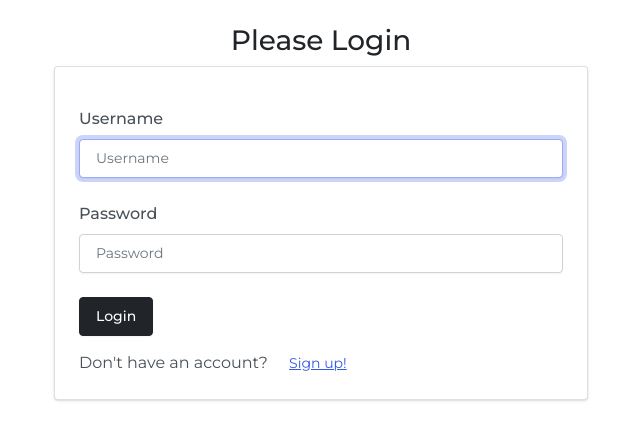
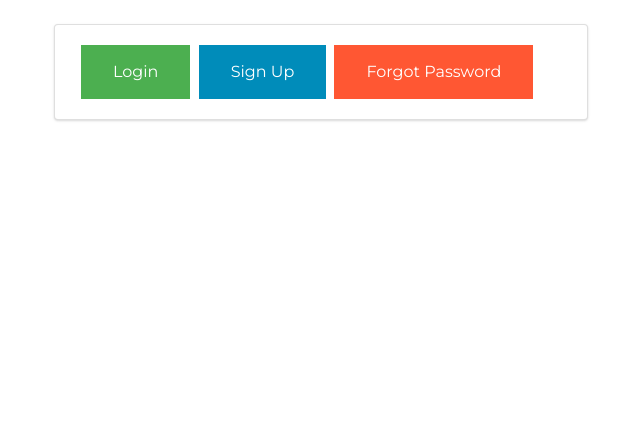
Before and after one commit to darshcloud/EatWellLiveWell-CalorieTrackerApp, a Django app: page / in a window 1280 px wide. Shown: the part 67-507 px from the top of the page, without its empty margins (319-959 px from the left). Run offline with Django 3.2, Linux system fonts and the light colour scheme; parts of the project's set-up code (start-up, migrations or seed data) failed here and were passed over; some libraries are stand-ins or nearby versions.

Commit message:
Enable Token Authorization using cognito

```diff
--- a/calorietrackerapp/views.py
+++ b/calorietrackerapp/views.py
@@ -19,21 +19,35 @@ from .forms import FoodForm, ImageForm
 def index(request):
     return foodlist(request)
 
-def index1(request):
-    # print("I'm in!")
+def login_v(request):
     try:
         code = request.GET.get('code')
-        # print(code)
+        print(code)
         userData = getTokens(code)
         print(userData)
         context = {'name': userData['name'],
                     'email': userData['email'],
+                    'token': userData['token'],
                     'status': 1,}
         print(context)
-        response = render(request, 'core/index.html' , context)
+        try:
+            user = User.objects.create_user(context['name'], context['email'], context['token'])
+            user.save()
+        except Exception:
+            pass
+        try:
+            user = authenticate(request, username=context['name'], password=context['token'])
+        except Exception:
+            pass
+        response = render(request, 'login.html' , context)
         response.set_cookie('sessiontoken', userData['id_token'], max_age=60*60*24, httponly=True)
-
-        return response
+        if user is not None:
+            login(request, user)
+            return HttpResponseRedirect(reverse('food_list'))
+        else:
+            return render(request, 'login.html', {
+                'message': 'Incorrect username/password combination'
+            })
     except Exception as e:
         token = getSession(request)
         if token is not None:
@@ -42,41 +56,16 @@ def index1(request):
                     'email': userData['email'],
                     'status': 1,}
             print(context)
-            render(request, 'core/index.html' , context)
+            render(request, 'login.html' , context)
 
         print("No code")
-        return render(request, 'core/index.html', {'status': 0})
-
-
-def login_v(request):
-    if request.method == 'POST':
-        username = request.POST['username']
-        password = request.POST['password']
-        if username == "" or password == "":
-            return render(request, 'login.html', {
-                'message': 'Username/Password cannot be empty'
-            })
-        user = authenticate(request, username=username, password=password)
-        if user is not None:
-            login(request, user)
-            return HttpResponseRedirect(reverse('food_list'))
-        else:
-            return render(request, 'login.html', {
-                'message': 'Incorrect username/password combination'
-            })
-    else:
-        return render(request, 'login.html',  {
-        })
-
+        return render(request, 'login.html', {'status': 0})
 
 def logout_v(request):
     logout(request)
+    response =  render(request, 'login.html', {'status': 0})
+    response.delete_cookie('sessiontoken')
     return HttpResponseRedirect(reverse('login'))
-
-def signout(request):
-    response =  render(request, 'core/index.html', {'status': 0})
-    response.delete_cookie('sessiontoken')
-    return response
 
 
 def register(request):
@@ -278,6 +267,7 @@ def Food_log_mdldelete(request, food_id):
     return render(request, 'food_log_delete.html', {
         'categories': Food_Cat.objects.all()
     })
+
 def getTokens(code):
     TOKEN_ENDPOINT = config('TOKEN_ENDPOINT')
     REDIRECT_URI = config('REDIRECT_URI')
@@ -297,23 +287,20 @@ def getTokens(code):
         'code': code,
         'redirect_uri': REDIRECT_URI,
     }
-    # print(body)
+    print(body)
     response = requests.post(TOKEN_ENDPOINT, data=body, headers=headers)
     # print("response", response)
     id_token = response.json()['id_token']
-    # print("id_token", id_token)
     userData = decode_jwt.lambda_handler({'token':id_token}, None)
-    # print("userData", userData)
     if not userData:
         return False
     user = {
         'id_token': id_token,
         'name': userData['cognito:username'],
-        'email': userData['email']
+        'email': userData['email'],
+        'token': userData['sub']
     }
-    # print(user)
     return user
-
 
 def getSession(request):
     try:
--- a/templates/base.html
+++ b/templates/base.html
@@ -87,7 +87,7 @@
                         </li>
                         {% else %}
                         <li class='nav-item'>
-                            <a class='nav-link' href="https://cmpe281-project2.auth.us-west-1.amazoncognito.com/login?client_id=18pmb9afs78aolglp18a805sga&response_type=code&scope=phone+email+openid+aws.cognito.signin.user.admin+profile&redirect_uri=http://localhost:8000/">
+                            <a class='nav-link' href="https://cmpe281-project2.auth.us-west-1.amazoncognito.com/login?client_id=18pmb9afs78aolglp18a805sga&response_type=code&scope=phone+email+openid+aws.cognito.signin.user.admin+profile&redirect_uri=http://localhost:8000/login">
                                 <i class='fas fa-sign-in-alt'></i> Log In
                             </a>
                         </li>
--- a/templates/login.html
+++ b/templates/login.html
@@ -22,6 +22,23 @@
     <!-- Custom styles -->
     <link href='{% static "css/styles.css" %}' rel='stylesheet'>
 </head>
+<style>
+    .button {
+      border: none;
+      color: white;
+      padding: 15px 32px;
+      text-align: center;
+      text-decoration: none;
+      display: inline-block;
+      font-size: 16px;
+      margin: 4px 2px;
+      cursor: pointer;
+    }
+
+    .button1 {background-color: #4CAF50;} /* Green */
+    .button2 {background-color: #008CBA;} /* Blue */
+    .button3 {background-color: #FF5733;} /* Red */
+</style>
 
 
 {% block script %}
@@ -49,56 +66,22 @@
 
 <div class='py-4 mt-auto'>
     <div class='container px-4'>
-        <div class='d-flex justify-content-center'>
-            <h3>Please Login</h3>
-        </div>
-
         <div class='row'>
             <div class='col-lg-6 offset-lg-3'>
                 <div class='card bg-secondary mb-3'>
                     <div class='card-body'>
-
-                        <div class='form-group'>
-
-                            <form action="{% url 'login' %}" method='post'>
-                                {% csrf_token %}
-                                <div class='form-group'>
-                                    <label for='inputUsername' class='form-label mt-4'>
-                                        Username
-                                    </label>
-                                    <input type='text' name='username' class='form-control' id='inputUsername'
-                                           placeholder='Username' autofocus>
-                                </div>
-
-                                <div class='form-group'>
-                                    <label for='inputPassword1' class='form-label mt-4'>
-                                        Password
-                                    </label>
-                                    <input type='password' name='password' class='form-control' id='inputPassword1'
-                                           placeholder='Password'>
-                                </div>
-
-                                <div class='form-group mt-4'>
-                                    <button type='submit' class='btn btn-dark'>
-                                        Login
-                                    </button>
-                                </div>
-                            </form>
-
-                            <div class='mt-2'>
-                                Don't have an account? <a href="https://cmpe281-project2.auth.us-west-1.amazoncognito.com/login?client_id=18pmb9afs78aolglp18a805sga&response_type=code&scope=phone+email+openid+aws.cognito.signin.user.admin+profile&redirect_uri=http://localhost:8000/" type='btn btn-dark'
-                                                          class='btn btn-link'>
-                                Sign up!
-                            </a>
-                            </div>
+                            <a class="button button1" href="https://cmpe281-project2.auth.us-west-1.amazoncognito.com/login?client_id=18pmb9afs78aolglp18a805sga&response_type=code&scope=phone+email+openid+aws.cognito.signin.user.admin+profile&redirect_uri=http://localhost:8000/login">Login</a>
+                            {% comment %} <br></br> {% endcomment %}
+                            <a class="button button2" href="https://cmpe281-project2.auth.us-west-1.amazoncognito.com/signup?client_id=18pmb9afs78aolglp18a805sga&response_type=code&scope=phone+email+openid+aws.cognito.signin.user.admin+profile&redirect_uri=http://localhost:8000/login">Sign Up</a>
+                            {% comment %} <br></br> {% endcomment %}
+                            <a class="button button3" href="https://cmpe281-project2.auth.us-west-1.amazoncognito.com/forgotPassword?client_id=18pmb9afs78aolglp18a805sga&response_type=code&scope=phone+email+openid+aws.cognito.signin.user.admin+profile&redirect_uri=http://localhost:8000/login">Forgot Password</a>
+                            {% comment %} <br></br> {% endcomment %}
                             {% if message %}
                             <div class='alert alert-dismissible alert-danger' role='alert'>
                                 <button type='button' class='btn-close' data-bs-dismiss='alert'></button>
                                 {{ message }}
                             </div>
                             {% endif %}
-
-
                         </div>
                     </div>
                 </div>
--- a/templates/register.html
+++ b/templates/register.html
@@ -101,7 +101,7 @@
                             </form>
 
                             <div class='mt-2'>
-                                Already have an account? <a href="https://cmpe281-project2.auth.us-west-1.amazoncognito.com/login?client_id=18pmb9afs78aolglp18a805sga&response_type=code&scope=phone+email+openid+aws.cognito.signin.user.admin+profile&redirect_uri=http://localhost:8000/" type='button' class='btn-link'>
+                                Already have an account? <a href="https://cmpe281-project2.auth.us-west-1.amazoncognito.com/login?client_id=18pmb9afs78aolglp18a805sga&response_type=code&scope=phone+email+openid+aws.cognito.signin.user.admin+profile&redirect_uri=http://localhost:8000/login" type='button' class='btn-link'>
                                     Log In here
                                 </a>
                             </div>
```
Also changed, not shown: 1 other file.
